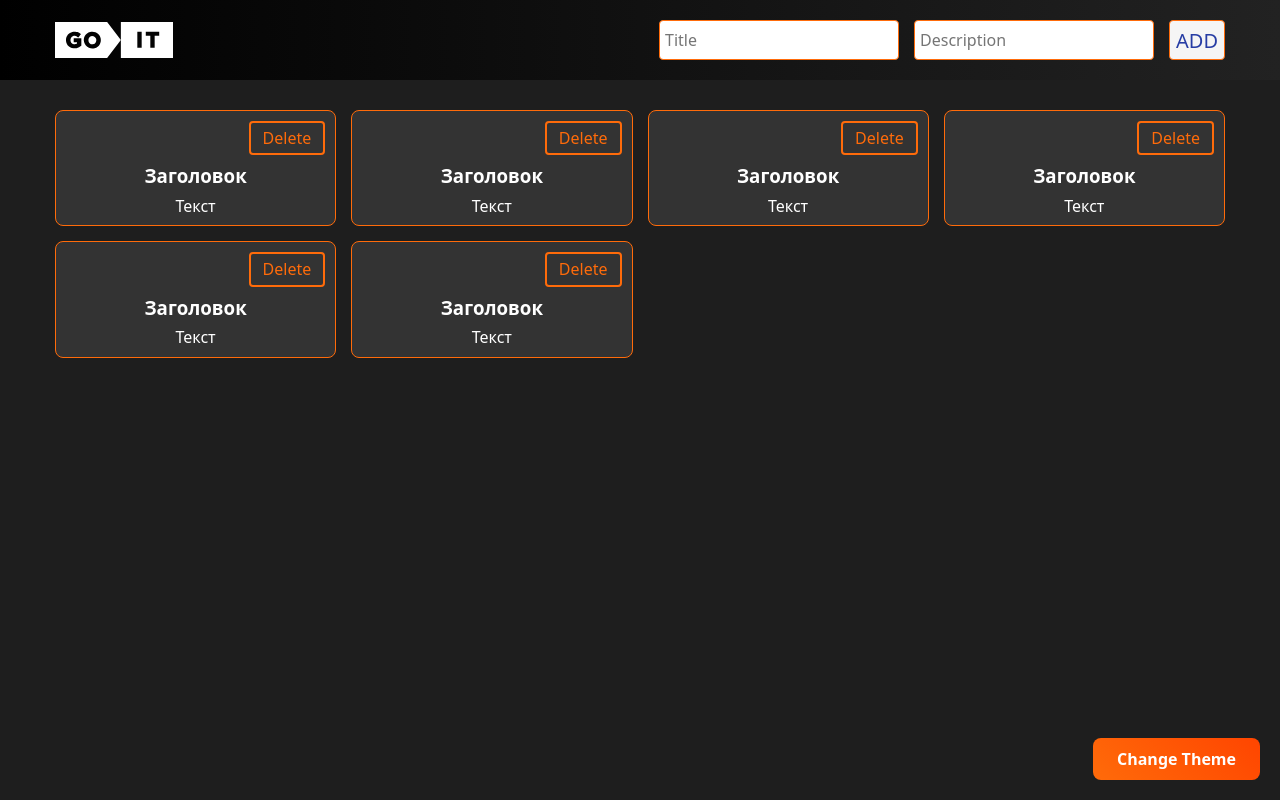
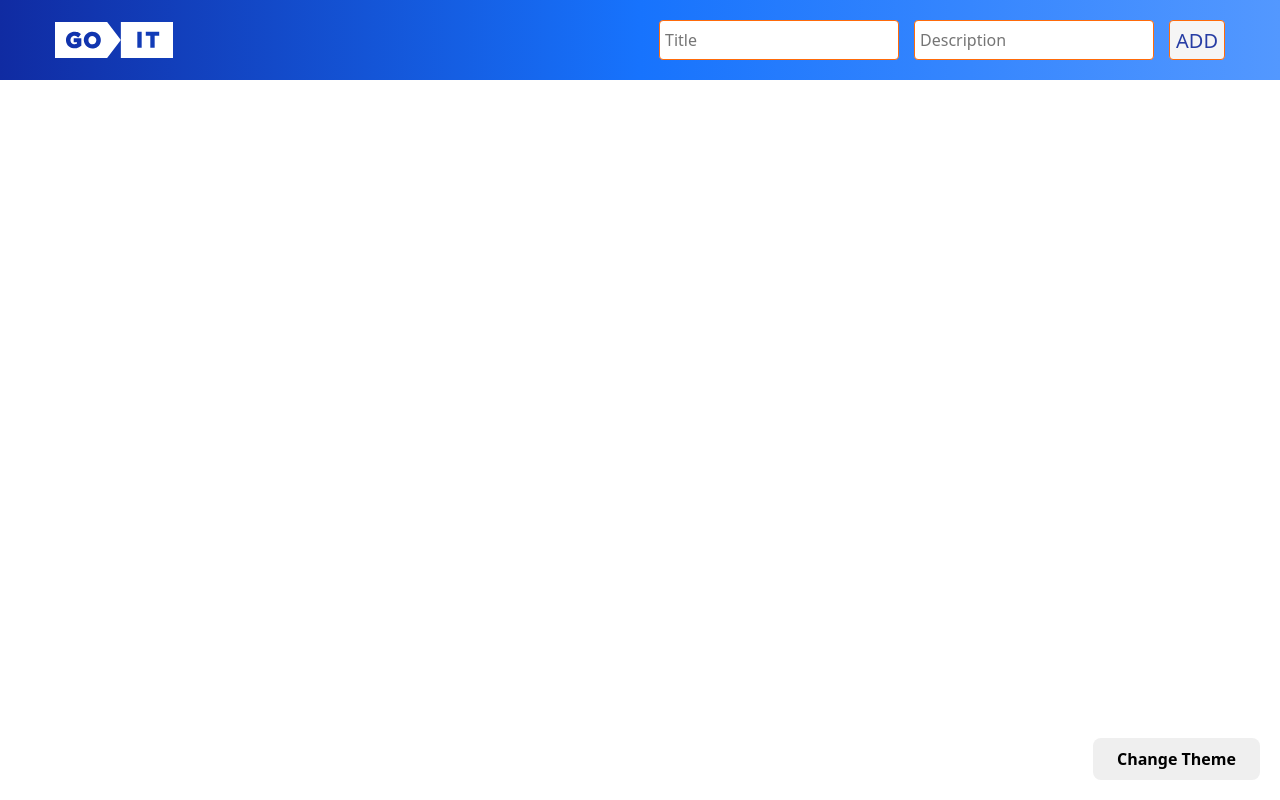
Before and after one commit to ArtemNyow/goit-markup-js-blended-5, a website built with Vite: page src/index.html in a window 1280 px wide. Both pictures are taken after a click on the button "Change Theme". Built offline with nearby package versions, Linux system fonts and the light colour scheme.

Commit message:
complete

```diff
--- a/package.json
+++ b/package.json
@@ -5,7 +5,7 @@
   "type": "module",
   "scripts": {
     "dev": "vite",
-    "build": "vite build --base=/notes_books_v2/",
+    "build": "vite build --base=/goit-markup-js-blended-5/",
     "preview": "vite preview"
   },
   "devDependencies": {
--- a/src/js/local-storage-api.js
+++ b/src/js/local-storage-api.js
@@ -0,0 +1,18 @@
+const TASKS_KEY = 'tasks';
+const THEME_KEY = 'theme';
+
+export const saveTasksToLS = (tasks) => {
+  localStorage.setItem(TASKS_KEY, JSON.stringify(tasks));
+};
+
+export const loadTasksFromLS = () => {
+  return JSON.parse(localStorage.getItem(TASKS_KEY)) || [];
+};
+
+export const saveThemeToLS = (theme) => {
+  localStorage.setItem(THEME_KEY, theme);
+};
+
+export const loadThemeFromLS = () => {
+  return localStorage.getItem(THEME_KEY) || 'light';
+};
--- a/src/js/markup-tasks.js
+++ b/src/js/markup-tasks.js
@@ -0,0 +1,10 @@
+export function createTaskMarkup({ id, title, text }) {
+  const li = document.createElement('li');
+  li.classList.add('task-list-item');
+  li.innerHTML = `
+    <button class="task-list-item-btn" data-id="${id}">Delete</button>
+    <h3>${title}</h3>
+    <p>${text}</p>
+  `;
+  return li;
+}
--- a/src/js/refs.js
+++ b/src/js/refs.js
@@ -0,0 +1,8 @@
+export const refs = {
+    form: document.getElementById('task-form'),
+    inputTitle: document.querySelector('[name="taskName"]'),
+    inputDesc: document.querySelector('[name="taskDescription"]'),
+    taskList: document.getElementById('task-list'),
+    themeToggle: document.getElementById('themeToggle'),
+    body: document.body,
+  };
--- a/src/js/render-tasks.js
+++ b/src/js/render-tasks.js
@@ -0,0 +1,24 @@
+import { refs } from './refs.js';
+import { taskManager } from './tasks.js';
+import { saveTasksToLS } from './local-storage-api.js';
+import { createTaskMarkup } from './markup-tasks.js';
+
+
+
+export function renderTasks() {
+    refs.taskList.innerHTML = '';
+    const tasks = taskManager.getAll();
+    tasks.forEach(task => {
+      const li = createTaskMarkup(task);
+      refs.taskList.appendChild(li);
+    });
+  }
+
+  export function handleDelete(e) {
+    if (!e.target.classList.contains('task-list-item-btn')) return;
+
+    const id = e.target.dataset.id;
+    taskManager.remove(id);
+    saveTasksToLS(taskManager.getAll());
+    renderTasks();
+  }
--- a/src/js/tasks.js
+++ b/src/js/tasks.js
@@ -0,0 +1,12 @@
+let tasks = [];
+
+export const taskManager = {
+  getAll: () => tasks,
+  add: (task) => tasks.push(task),
+  remove: (id) => {
+    tasks = tasks.filter(task => task.id !== id);
+  },
+  set: (newTasks) => {
+    tasks = newTasks;
+  },
+};
--- a/src/js/theme-switcher.js
+++ b/src/js/theme-switcher.js
@@ -0,0 +1,17 @@
+import { refs } from './refs.js';
+import { saveThemeToLS, loadThemeFromLS } from './local-storage-api.js';
+
+export function initTheme() {
+  const theme = loadThemeFromLS();
+  refs.body.classList.add(theme === 'dark' ? 'theme-dark' : 'theme-light');
+
+}
+
+export function toggleTheme() {
+    refs.body.classList.toggle('theme-dark');
+    refs.body.classList.toggle('theme-light');
+
+    const currentTheme = refs.body.classList.contains('theme-dark') ? 'dark' : 'light';
+
+  saveThemeToLS(currentTheme);
+}
--- a/src/main.js
+++ b/src/main.js
@@ -1,16 +1,38 @@
-/*
-  Створи список справ.
-  На сторінці є два інпути які має вводиться назва і текст задачі.
-  Після натискання на кнопку "Add" завдання додається до списку #task-list.
+import { refs } from './js/refs.js';
+import { taskManager } from './js/tasks.js';
+import { renderTasks, handleDelete } from './js/render-tasks.js';
+import { loadTasksFromLS, saveTasksToLS } from './js/local-storage-api.js';
+import { initTheme, toggleTheme } from './js/theme-switcher.js';
 
-  У кожної картки має бути кнопка "Delete", щоб можна було
-  прибрати завдання зі списку.
-  Список із завданнями має бути доступним після перезавантаження сторінки.
 
-  Розмітка картки задачі
-  <li class="task-list-item">
-      <button class="task-list-item-btn">Delete</button>
-      <h3>Заголовок</h3>
-      <p>Текст</p>
-  </li>
-*/
+  initTheme();
+
+  const savedTasks = loadTasksFromLS();
+  taskManager.set(savedTasks);
+
+  renderTasks();
+
+
+refs.form.addEventListener('submit', (e) => {
+  e.preventDefault();
+
+  const title = refs.inputTitle.value.trim();
+  const text = refs.inputDesc.value.trim();
+
+  if (!title || !text) return;
+
+  const newTask = {
+    id: Date.now().toString(),
+    title,
+    text,
+  };
+
+  taskManager.add(newTask);
+  saveTasksToLS(taskManager.getAll());
+  renderTasks();
+  refs.form.reset();
+});
+
+refs.taskList.addEventListener('click', handleDelete);
+
+refs.themeToggle.addEventListener('click', toggleTheme);
--- a/src/partials/tasks-list.html
+++ b/src/partials/tasks-list.html
@@ -1,36 +1,5 @@
 <section>
   <div class="container">
-    <ul class="tasks-list" id="task-list">
-      <li class="task-list-item">
-        <button class="task-list-item-btn">Delete</button>
-        <h3>Заголовок</h3>
-        <p>Текст</p>
-      </li>
-      <li class="task-list-item">
-        <button class="task-list-item-btn">Delete</button>
-        <h3>Заголовок</h3>
-        <p>Текст</p>
-      </li>
-      <li class="task-list-item">
-        <button class="task-list-item-btn">Delete</button>
-        <h3>Заголовок</h3>
-        <p>Текст</p>
-      </li>
-      <li class="task-list-item">
-        <button class="task-list-item-btn">Delete</button>
-        <h3>Заголовок</h3>
-        <p>Текст</p>
-      </li>
-      <li class="task-list-item">
-        <button class="task-list-item-btn">Delete</button>
-        <h3>Заголовок</h3>
-        <p>Текст</p>
-      </li>
-      <li class="task-list-item">
-        <button class="task-list-item-btn">Delete</button>
-        <h3>Заголовок</h3>
-        <p>Текст</p>
-      </li>
-    </ul>
+    <ul class="tasks-list" id="task-list"></ul>
   </div>
 </section>
```
Also changed, not shown: 1 other file.
